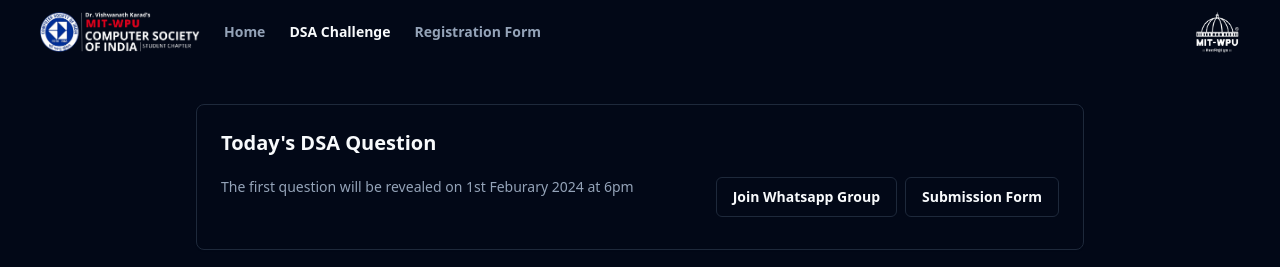
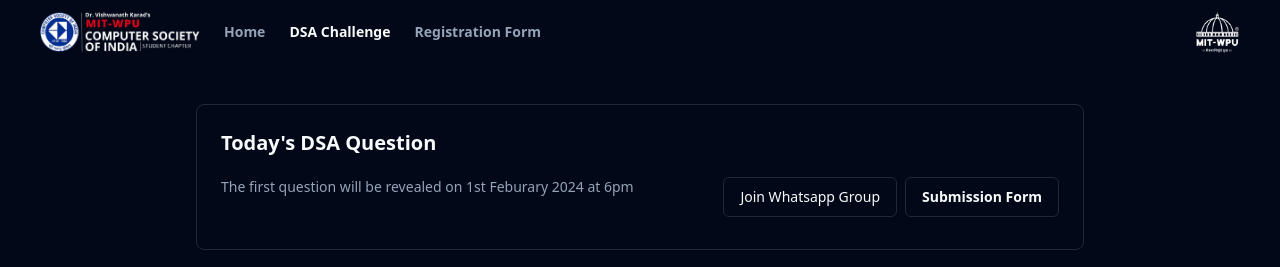
Before and after one commit to CSI-MIT-WPU/csi-innoverse, a Next.js app: page /forms in a window 1280 px wide. Shown: the top 267 px of the page. Built offline with nearby package versions, Linux system fonts and the light colour scheme; no server answers; the database is empty; what tailwind-gradient-mask-image would draw is missing.

Commit message:
style: added whatsapp group links

```diff
--- a/app/forms/page.tsx
+++ b/app/forms/page.tsx
@@ -44,7 +44,7 @@ export default function Home() {
               <a href="https://chat.whatsapp.com/FpuL78HELIv4wLAcYwWOYf">
                 <Button
                   variant="outline"
-                  className="mt-4 md:mt-0 font-bold mb-2 mr-2"
+                  className="mt-4 md:mt-0 text-sm mb-2 mr-2"
                 >
                   Join Whatsapp Group
                 </Button>
--- a/components/Home/About.tsx
+++ b/components/Home/About.tsx
@@ -8,7 +8,7 @@ export default function About() {
       <div className="w-full flex justify-center">
         <a
           href="https://chat.whatsapp.com/FpuL78HELIv4wLAcYwWOYf"
-          className="font-semibold lg:hidden hover:cursor-pointer hover:underline mb-5"
+          className=" lg:hidden hover:cursor-pointer text-sm underline-offset-2 underline mb-5"
         >
           Click here to join DSA Challenge
         </a>
```
